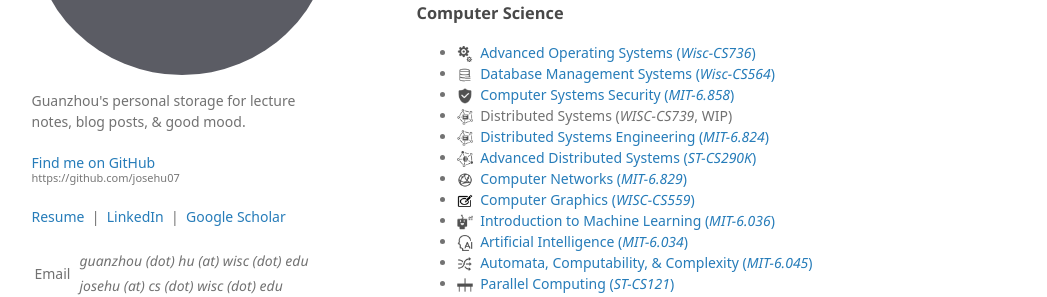
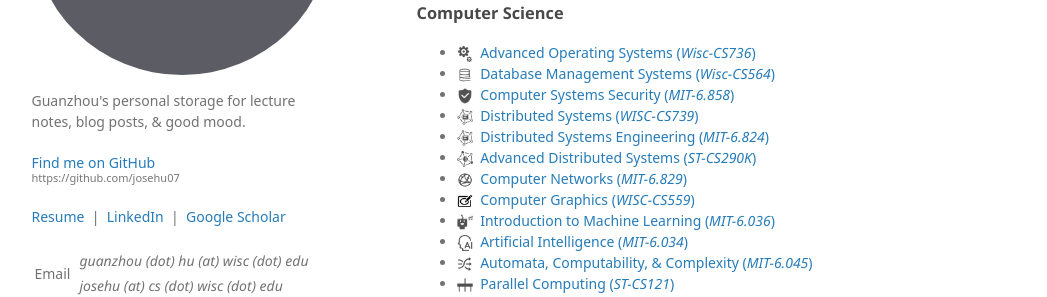
Before and after one commit to josehu07/josehu07.github.io, a Jekyll site: the page built from notes.md, in a window 1280 px wide and 1150 px high. Shown: the part 332-629 px from the top of the window, without its empty margins (116-1163 px from the left). Built offline with Jekyll 4.4.1, drawn with Linux system fonts in a browser that asks for light colours; some web fonts are replaced; a script that is not in the unit is left out.

Commit message:
add new course notes

```diff
--- a/notes.md
+++ b/notes.md
@@ -26,7 +26,7 @@ Here lies all of my lecture notes. I am used to taking structured notes on thing
 - <img class="note-icon" src="/assets/note-icon/advanced-operating-systems-show.png" /> [Advanced Operating Systems (*Wisc-CS736*)](/assets/file/advanced-operating-systems.pdf)
 - <img class="note-icon" src="/assets/note-icon/database-management-show.png" /> [Database Management Systems (*Wisc-CS564*)](/assets/file/database-management.pdf)
 - <img class="note-icon" src="/assets/note-icon/security-show.png" /> [Computer Systems Security (*MIT-6.858*)](/assets/file/security.pdf)
-- <img class="note-icon" src="/assets/note-icon/distributed-engineering-show.png" /> Distributed Systems (*WISC-CS739*, WIP)
+- <img class="note-icon" src="/assets/note-icon/distributed-engineering-show.png" /> [Distributed Systems (*WISC-CS739*)](/assets/file/distributed-systems-wisc.pdf)
 - <img class="note-icon" src="/assets/note-icon/distributed-engineering-show.png" /> [Distributed Systems Engineering (*MIT-6.824*)](/assets/file/distributed-engineering.pdf)
 - <img class="note-icon" src="/assets/note-icon/distributed-systems-show.png" /> [Advanced Distributed Systems (*ST-CS290K*)](/assets/file/distributed-systems.pdf)
 - <img class="note-icon" src="/assets/note-icon/computer-networks-show.png" /> [Computer Networks (*MIT-6.829*)](/assets/file/computer-networks.pdf)
```
Also changed, not shown: 1 other file.
